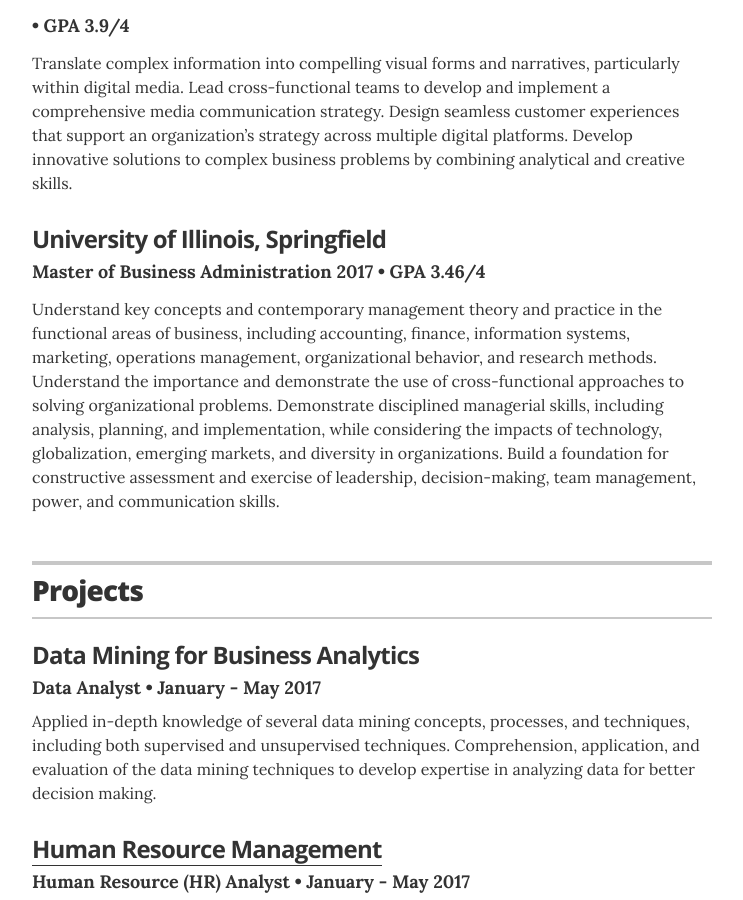
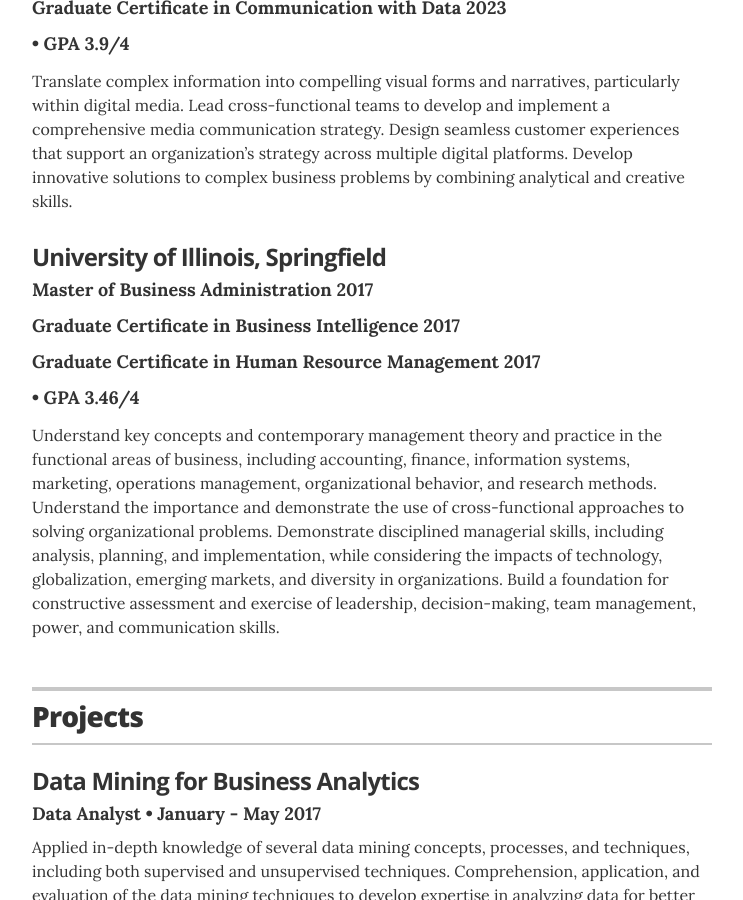
Before and after one commit to rchum/portfolio, a Jekyll site: the page built from index.html, in a window 1280 px wide and 900 px high, scrolled down 738 px. Shown: the whole window, without its empty margins (268-1011 px from the left). Built offline with Jekyll 4.4.1, drawn with Linux system fonts in a browser that asks for light colours.

Commit message:
Update education.yml

```diff
--- a/_data/education.yml
+++ b/_data/education.yml
@@ -1,5 +1,5 @@
 # Degree
-- degree: Master of Science in Information Design and Strategy exp. 2025</p><p>Graduate Certificate in Communication with Data 2023</p>
+- degree: <p>Master of Science in Information Design and Strategy exp. 2025</p><p>Graduate Certificate in Communication with Data 2023</p>
   uni: Northwestern University
   year: GPA 3.9/4
   #award:
@@ -9,7 +9,7 @@
     Design seamless customer experiences that support an organization’s strategy across multiple digital platforms.
     Develop innovative solutions to complex business problems by combining analytical and creative skills.
 
-- degree: Master of Business Administration 2017
+- degree: Master of Business Administration 2017</p><p>Graduate Certificate in Business Intelligence 2017</p><p>Graduate Certificate in Human Resource Management 2017</p>
   uni: University of Illinois, Springfield
   year: GPA 3.46/4
   #award:
```
